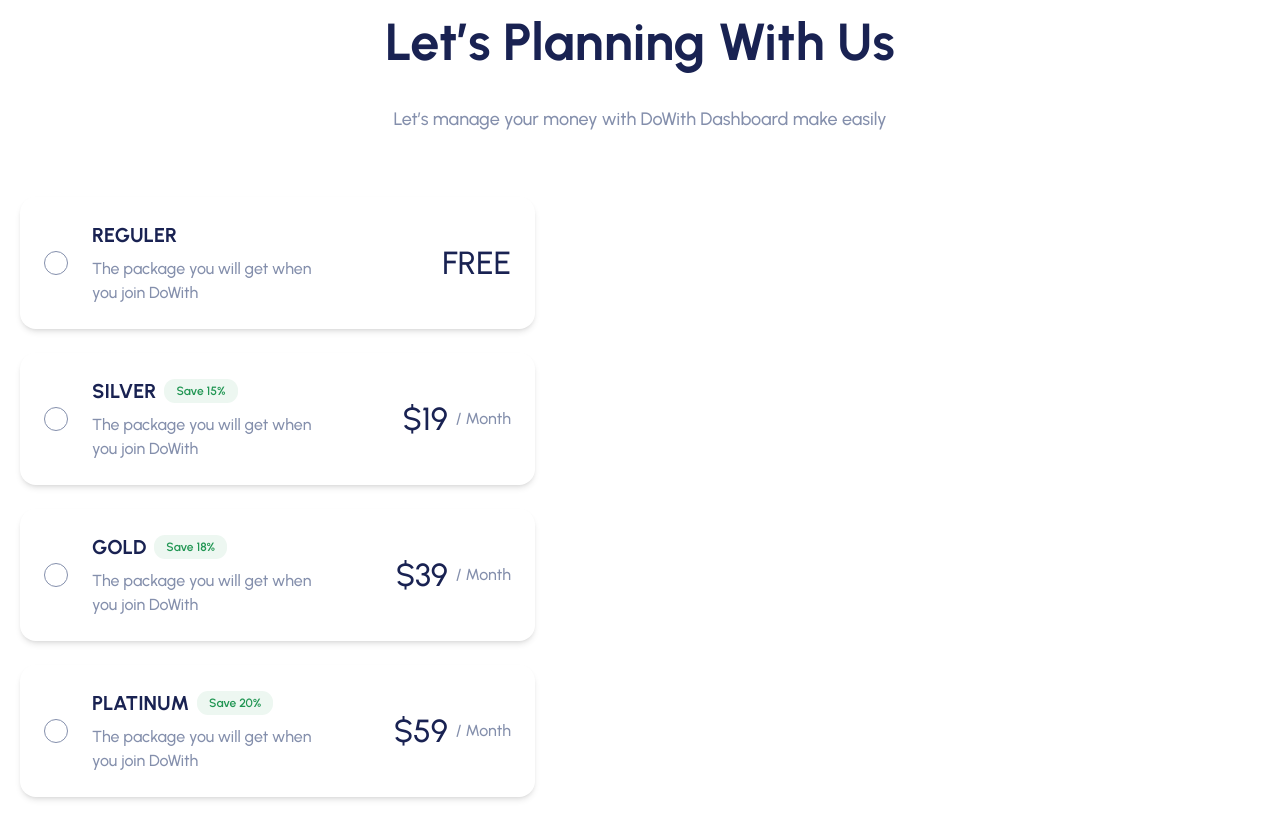
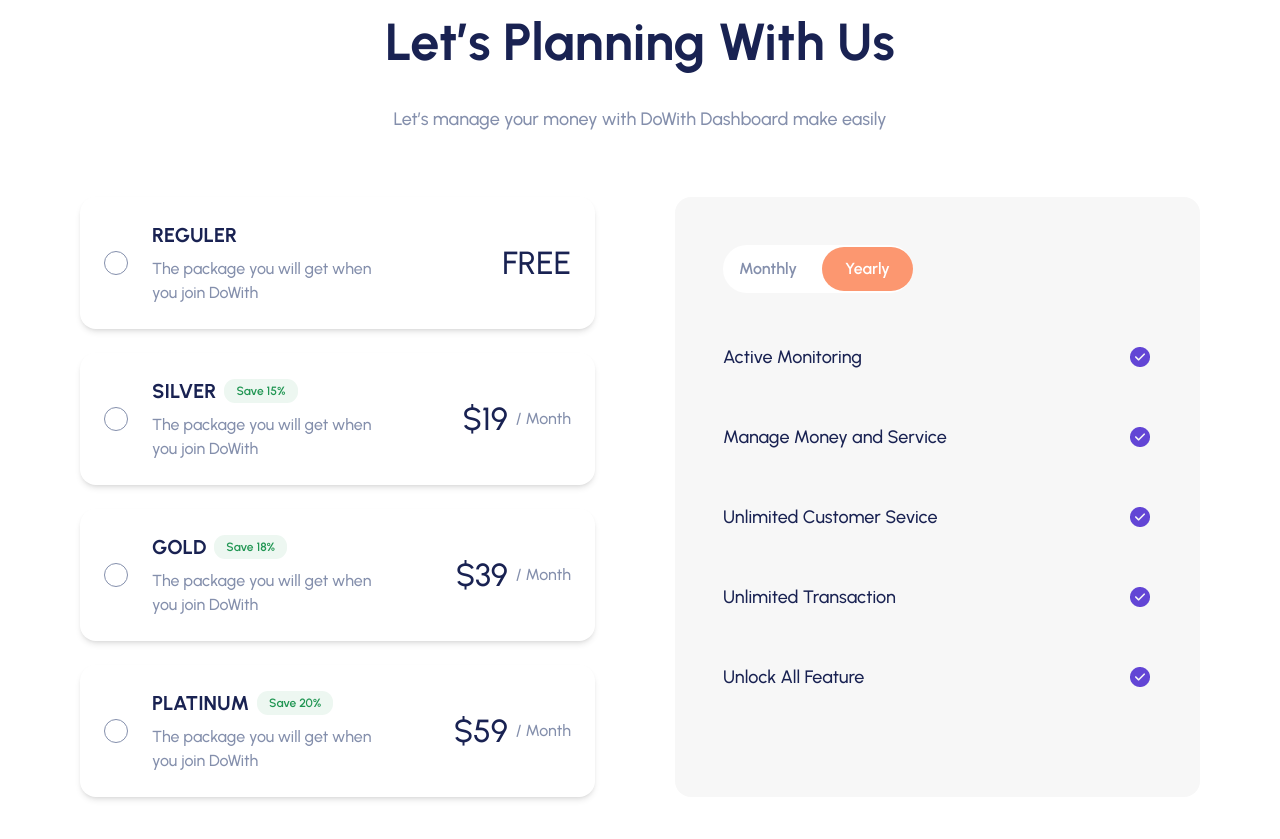
Before and after one commit to mdrifat59/E-wallet, a plain HTML site: page src/index.html in a window 1280 px wide. Shown: the part 4234-5073 px from the top of the page. Drawn offline with nearby package versions, Linux system fonts and the light colour scheme.

Commit message:
planning right is done

```diff
--- a/src/index.html
+++ b/src/index.html
@@ -240,7 +240,7 @@
         <h2 class="font-['Urbanist'] font-bold text-[52px] text-blues text-center">Let’s Planning With Us</h2>
         <p class="font-['Urbanist'] font-medium text-lg text-[#848FAC] text-center mt-6">Let’s manage your money with
           DoWith Dashboard make easily</p>
-        <div class="flex justify-between mt-16">
+        <div class="flex justify-center gap-[80px] mt-16">
           <!-- left site -->
           <div class="flex flex-col gap-6">
 
@@ -356,6 +356,49 @@
             </div>
 
           </div>
+
+          <!-- right site -->
+          <div class="w-[525px] bg-[#F7F7F7] rounded-2xl p-12">
+            <!-- button -->
+            <div class="relative w-[190px] bg-[#ffffff] rounded-[40px]">
+              <h3 class="font-['Urbanist'] text-base font-semibold text-[#848FAC] py-3 px-4">Monthly</h3>
+              <div
+                class="absolute top-1/2  -translate-y-1/2 right-0 w-[91px] h-[44px] flex justify-center items-center bg-[#FC9770] rounded-[22px] ">
+                <span
+                  class=" font-['Urbanist'] text-base font-semibold text-[#ffffff] py-[12.5px] px-[23px]">Yearly</span>
+              </div>
+            </div>
+
+            <!-- content -->
+             <div class="flex flex-col gap-[52px] mt-[50px]">
+                <!-- items -->
+                 <div class="flex justify-between items-center">
+                    <h4 class="font-['Urbanist'] font-medium text-lg text-blues">Active Monitoring</h4>
+                    <img src="/src/assets/image/tick-circle2.png" alt="">
+                </div>
+
+                 <div class="flex justify-between items-center">
+                    <h4 class="font-['Urbanist'] font-medium text-lg text-blues">Manage Money and Service</h4>
+                    <img src="/src/assets/image/tick-circle2.png" alt="">
+                </div>
+
+                 <div class="flex justify-between items-center">
+                    <h4 class="font-['Urbanist'] font-medium text-lg text-blues">Unlimited Customer Sevice</h4>
+                    <img src="/src/assets/image/tick-circle2.png" alt="">
+                </div>
+
+                 <div class="flex justify-between items-center">
+                    <h4 class="font-['Urbanist'] font-medium text-lg text-blues">Unlimited Transaction</h4>
+                    <img src="/src/assets/image/tick-circle2.png" alt="">
+                </div>
+
+                 <div class="flex justify-between items-center">
+                    <h4 class="font-['Urbanist'] font-medium text-lg text-blues">Unlock All Feature</h4>
+                    <img src="/src/assets/image/tick-circle2.png" alt="">
+                </div>
+
+               </div>
+          </div>
         </div>
       </div>
     </section>
```
Also changed, not shown: src/assets/image/tick-circle2.png (added).
